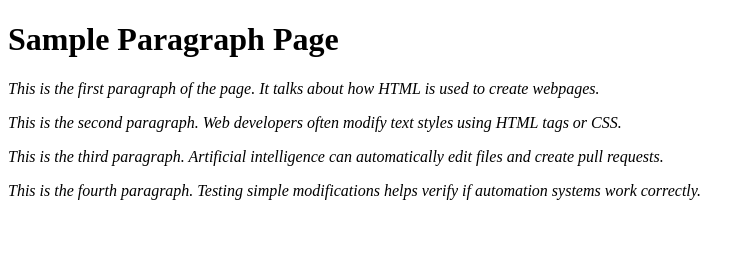
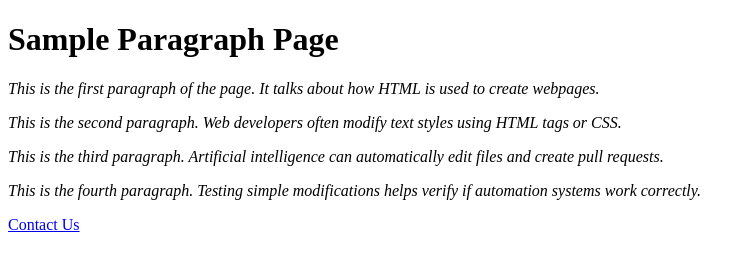
Before and after one commit to SambhramAlva/Test, a plain HTML site: page index.html in a window 1280 px wide. Shown: the whole page, without its empty margins (0-755 px from the left). Drawn offline with Linux system fonts and the light colour scheme.

Commit message:
Merge PR #14 via gitAgent

```diff
--- a/index.html
+++ b/index.html
@@ -16,5 +16,7 @@
 
 <p><i>This is the fourth paragraph. Testing simple modifications helps verify if automation systems work correctly.</i></p>
 
+<p><a href="Contact.html">Contact Us</a></p>
+
 </body>
 </html>
```
